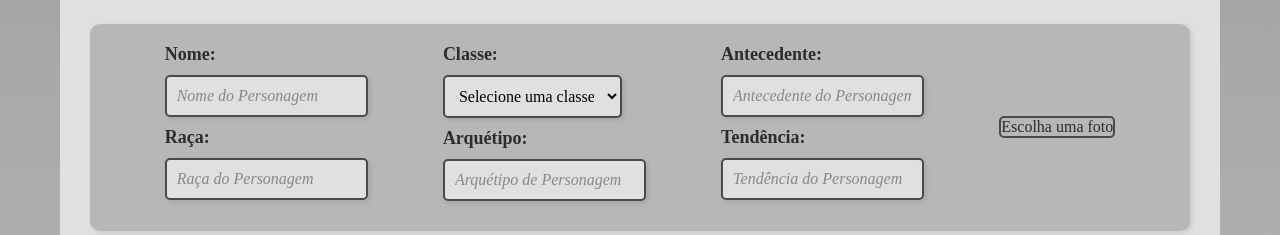
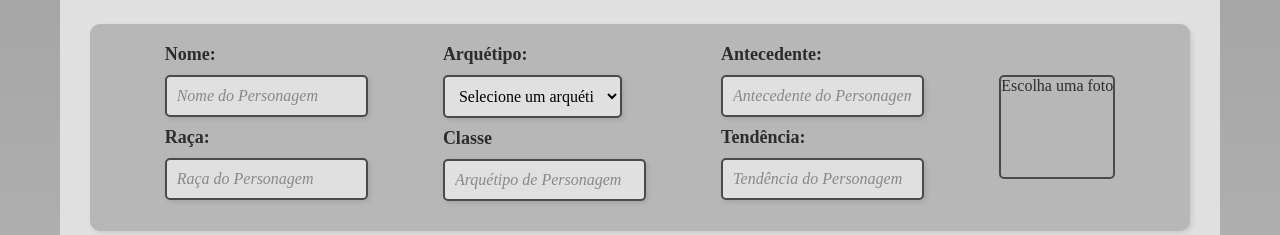
Before and after one commit to philystar/Contos-de-Myrathia, a plain HTML site: page index.html in a window 1280 px wide. Shown: the part 300-535 px from the top of the page. Drawn offline with Linux system fonts and the light colour scheme; a web font is replaced by a local one.

Commit message:
algumas coisas

```diff
--- a/index.html
+++ b/index.html
@@ -43,15 +43,15 @@
                             <input class="input" placeholder="Raça do Personagem"></input>
                     </div>
                     <div class="section1column2">
-                        <label class="labels" for="class">Classe:</label>
+                        <label class="labels" for="class">Arquétipo:</label>
                             <select class="input" id="class" name="class" placeholder="Classe de Personagem">
-                                    <option value="" disabled selected>Selecione uma classe</option>
+                                    <option value="" disabled selected>Selecione um arquétipo</option>
                                     <option value="Combatente">Combatente</option>
                                     <option value="Conjurador">Conjurador</option>
                                     <option value="Defensor">Defensor</option>
                                     <option value="Suporte">Suporte</option>
                                 </select>
-                        <label class="labels" for="subclass">Arquétipo:</label>
+                        <label class="labels" for="subclass">Classe</label>
                             <input class="input" placeholder="Arquétipo de Personagem"></input>
                     </div>
                     <div class="section1column3">
--- a/style.css
+++ b/style.css
@@ -82,11 +82,10 @@
 }
 
 .pic {
-    max-width: 270px;
-    max-height: 270px;
+    min-height: 100px;
+    min-width: 100px;
     display: flex;
     border-radius: 5px;
-    align-items: flex-start;
 }
 
 .pic_input {
```
Also changed, not shown: style1.css (+10 -4 lines).
